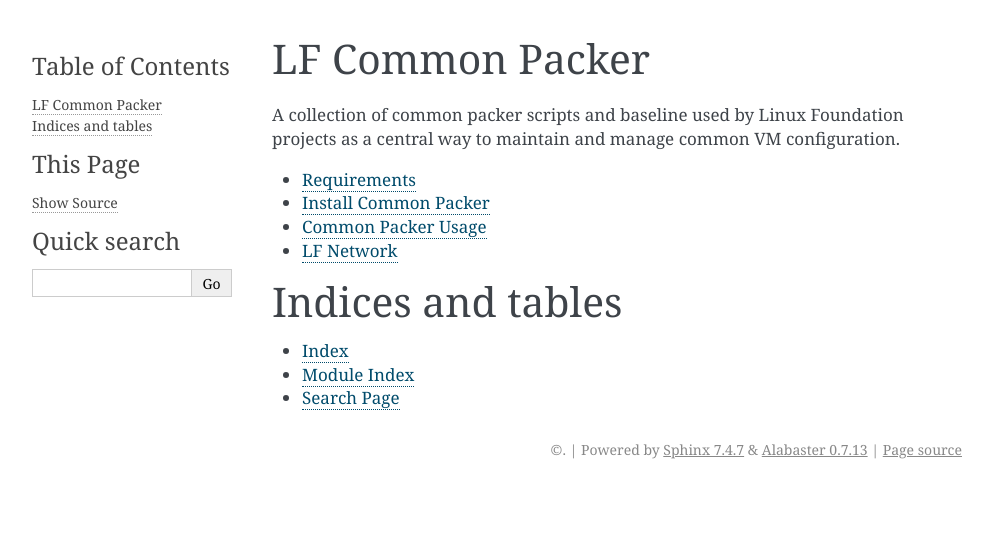
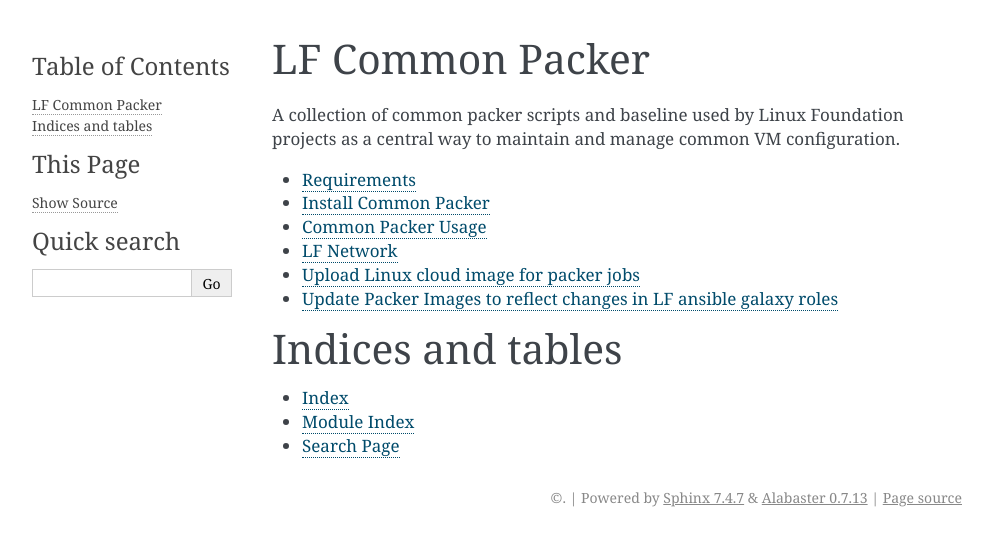
Before and after one commit to lfit/releng-common-packer, a Sphinx documentation site: the page built from docs/index.rst, in a window 1280 px wide. Shown: the top 546 px of the page, without its empty margins (148-1141 px from the left). Built offline with Sphinx 7.4.7, drawn with Linux system fonts in a browser that asks for light colours; the version number could not be read and is left out; some of the changed lines change nothing that is shown.

Commit message:
Workflow for updating images.
documenation on:
"Update Packer Base Image"
and
"Update Packer Images to reflect changes
in LF ansible galaxy roles"

ISSUE: RELENG-2363
Signed-off-by: Aric Gardner <agardner@linuxfoundation.org>
Change-Id: Ia2bac9c336772742bf58058114b1668498cfcbd3

```diff
--- a/docs/conf.py
+++ b/docs/conf.py
@@ -21,6 +21,12 @@
 import subprocess
 
 from docs_conf.conf import *
+
+linkcheck_ignore = [
+              'http://localhost',
+              'https://jenkins.umbrella-name.org',
+]
+
 
 def format_version(version):
     fmt = '{tag}.dev{commitcount}+{gitsha}'
--- a/docs/index.rst
+++ b/docs/index.rst
@@ -12,6 +12,7 @@
    install
    usage
    lf-network
+   update-images
 
 Indices and tables
 ==================
--- /dev/null
+++ b/docs/update-images.rst
@@ -0,0 +1,121 @@
+########################################
+Upload Linux cloud image for packer jobs
+########################################
+
+The following instructions provide details on how to update a base image in
+OpenStack cloud.
+
+1. Ask an administrator for the required ~/.config/openstack/ files
+1. Install prerequisites
+
+   .. code-block:: bash
+
+      pip install lftools[openstack]
+      yum/apt install qemu-img
+
+
+2. Fetch the image file in .img format
+3. Vexxhost requires images to be uploaded in RAW format so QCOW2 images need to be converted to RAW:
+
+
+   .. code-block:: bash
+
+       qemu-img convert -f qcow2 -O raw bionic-server-cloudimg-amd64.img bionic-server-cloudimg-amd64-raw.img
+
+3. upload it to the cloud in question
+
+   .. code-block:: bash
+
+       lftools openstack --os-cloud "cloudname" image upload --disk-format raw local-server-cloudimg-arm64-raw.img "Ubuntu 18.04 LTS [2020-08-04]"
+
+4. Update common-packer to use this new image.
+
+eg edit: vars/ubuntu-18.04.json
+once that is merged tag common packer with the new version
+
+   .. code-block:: bash
+
+       git tag -s v0.6.2 -m  "common-packer v0.6.2 release"
+       git push origin v0.6.2
+
+5. pull common packer changes into global-jjb of your project
+
+   .. code-block:: bash
+
+       cd packer/common-packer/
+       git checkout git checkout v0.6.2
+
+6. once your change is merged re-run one of the packer merge jobs it will use
+the new base image.
+
+##################################################################
+Update Packer Images to reflect changes in LF ansible galaxy roles
+##################################################################
+
+Workflow:
+
+Change is merged to an ansible role:
+https://gerrit.linuxfoundation.org/infra/c/ansible/roles/lf-recommended-tools/+/16671
+
+Now we want the images in our "umbrella-project's" openstack cloud to have these changes:
+
+Find the packer merge jobs in our umbrella project's jenkins.
+Trigger this job for each builder you want to be able to update.
+
+https://jenkins.umbrella-name.org/search/?q=packer-merge
+
+    ci-management-packer-merge-centos-7-docker
+    ci-management-packer-merge-centos-7-builder
+    ci-management-packer-merge-ubuntu-18.04-docker
+    ci-management-packer-merge-ubuntu-18.04-builder
+
+
+Trigger a merge job for each builder that we want to update.
+https://jenkins.acumos.org/job/ci-management-packer-merge-centos-7-builder/
+
+Or if you dont have trigger:
+
+you can run a remerge via comment on a change (anyone can do this) to for example:
+umbrella-project/ci-management/packer/vars/centos-7.json
+
+example:
+https://gerrit.acumos.org/r/c/ci-management/+/5041/1/packer/vars/centos-7.json
+
+and that will trigger both builds:
+ci-management-packer-merge-centos-7-docker
+ci-management-packer-merge-centos-7-builder
+
+
+When the job is complete, you will see some info in the Build history
+
+Which will look like this:
+
+   .. code-block:: bash
+
+       Image: ZZCI - CentOS 7 - builder - x86_64 - 20190910-180457.538
+
+Or there is an openstack command for admins.
+
+   .. code-block:: bash
+
+       openstack --os-cloud="odlci" image list
+
+Take this information and update a file in your ci-managment repo
+umbrella-project/ci-management/jenkins-config/clouds/openstack/UMBRELLA-PROJECT-VEX/
+for example:
+centos7-builder-2c-1g.cfg
+
+   .. code-block:: bash
+
+       IMAGE_NAME=ZZCI - CentOS 7 - builder - 20181115-0246
+       LABELS=centos7-basebuild-4c-4g
+       HARDWARE_ID=v1-standard-4
+
+In this case you would also want to update
+centos7-builder-4c-4g.cfg
+
+You replace the IMAGE_NAME with the new string we got from the ci-management-packer-merge-centos-7-builder job.
+You put that up for review, and then verfiy and merge, and voila that is the current workflow.
+
+Some info on the jenkins side of this about the  ci-management-packer-merge jobs:
+https://docs.releng.linuxfoundation.org/projects/global-jjb/en/latest/jjb/lf-ci-jobs.html?highlight=jenkins-config#jenkins-configuration-verify
```
